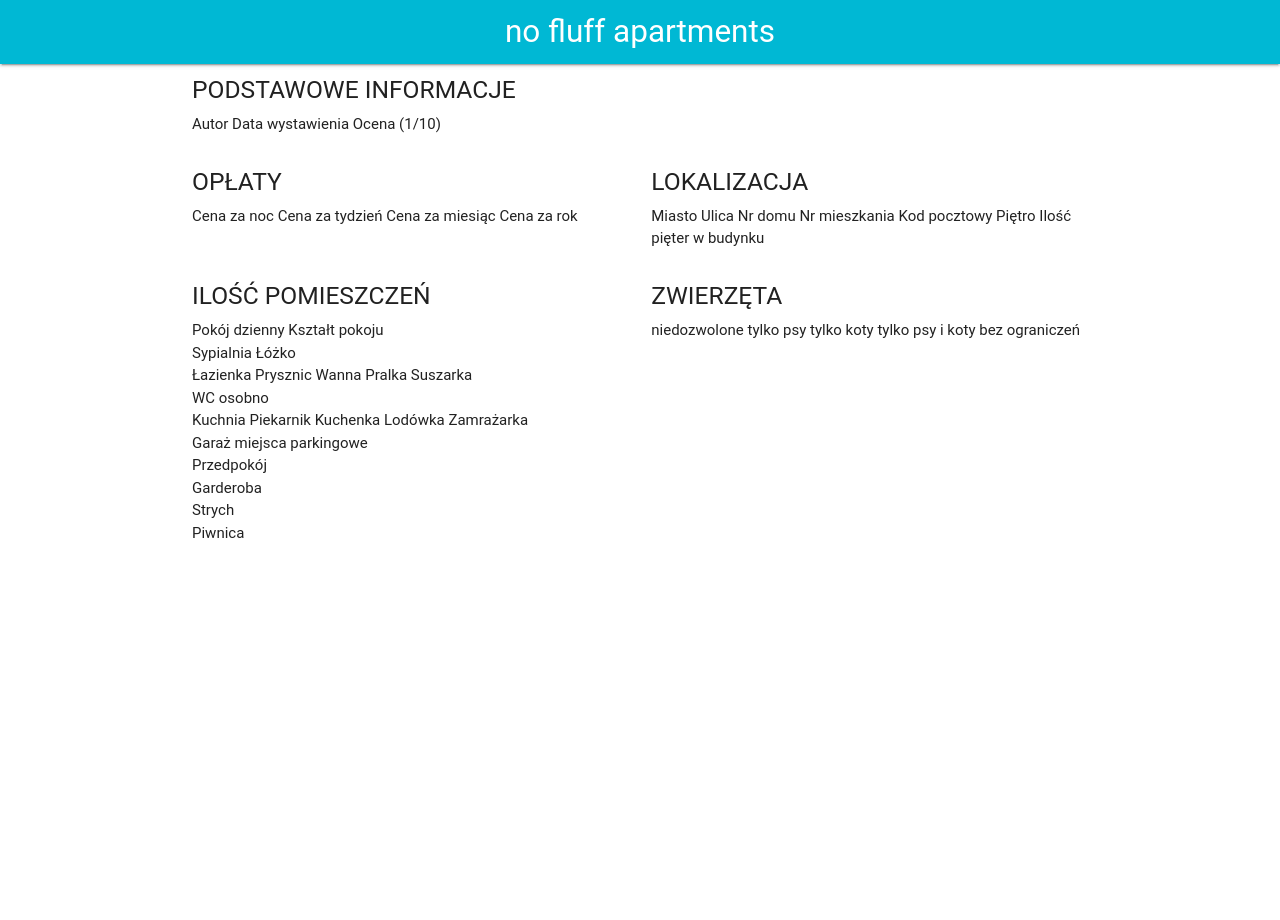
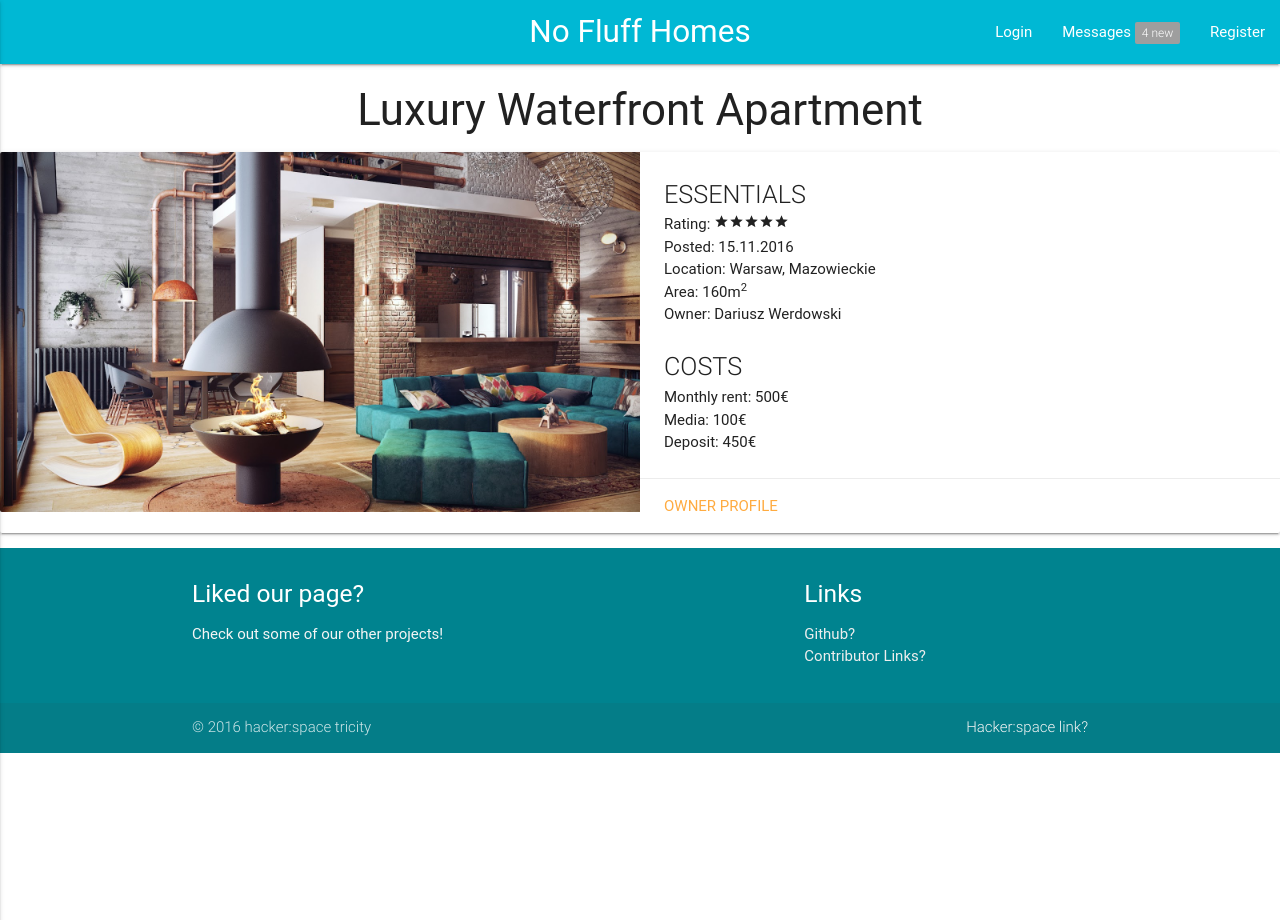
Before and after one commit to hspsh/domki, a Django app: template app/templates/app/apartment.html in a window 1280 px wide. Run offline with Django 3.2, Linux system fonts and the light colour scheme; the template is opened without the code that fills it, so the values that code supplies are empty; some libraries are stand-ins or nearby versions; some web fonts are replaced.

Commit message:
Added basic single apartment view

```diff
--- a/app/templates/app/apartment.html
+++ b/app/templates/app/apartment.html
@@ -1,102 +1,112 @@
+{% load staticfiles %}
+<!DOCTYPE html>
 <html>
     <head>
         <meta charset="UTF-8">
-	    <meta name="description" content="No fluff apartments">
-	    <meta name="keywords" content="">
         <title>No Fluff Apartments</title>
+        <!--Let browser know website is optimized for mobile-->
         <meta name="viewport" content="width=device-width, initial-scale=1.0, minimum-scale=1.0">
-	    <link rel="stylesheet" href="styles/style.css">
+        <!--Import Google Icon Font-->
+        <link href="http://fonts.googleapis.com/icon?family=Material+Icons" rel="stylesheet">
+        <!--Import minimized materialize.css-->
         <link rel="stylesheet" href="https://cdnjs.cloudflare.com/ajax/libs/materialize/0.97.7/css/materialize.min.css">
+        <!--Import material icons-->
+        <link href="https://fonts.googleapis.com/icon?family=Material+Icons" rel="stylesheet">
+        <!-- Link custom css -->
+        <link rel="stylesheet" href="{% static 'css/style.css' %}">
     </head>
+
     <body>
+        <!-- Navigation bar with options dependent on device size-->
         <div>
             <nav>
                 <div class="nav-wrapper cyan accent-4">
-		      <a href="#" class="brand-logo center">no fluff apartments</a>
+                    <a href="" class="brand-logo center ">No Fluff Homes</a>
+
+                    <!-- Large device version-->
+                    <ul id="nav-mobile" class="right hide-on-med-and-down">
+                        <li><a href="">Login</a></li>
+                        <li><a href="">Messages<span class="new badge grey">4</span></a></li>
+                        <li><a href="">Register</a></li>
+                    </ul>
+
+                    <!-- Med and small device version -->
+                    <ul id="nav-mobile" class="right hide-on-lar">
+                        <!-- Size of menu icon adjusted through style, font-size property -->
+                        <li><a href="#" data-activates="slide-out" class="button-collapse"><i class="material-icons" style="font-size: 2em">menu</i></a></li>
+                    </ul>
                 </div>
             </nav>
         </div>
-		<div class="container">
-			<div class="row">
-				<div class="col m12 s12">
-					<h5>PODSTAWOWE INFORMACJE</h5>
-					<span>Autor</span>
-					<span>Data wystawienia</span>
-					<span>Ocena (1/10)</span>
+
+        <!-- Side-navigation menu for mid and small devices-->
+        <ul id="slide-out" class="side-nav">
+            <li></li>
+            <li><a href="#!"><i class="material-icons">menu</i>What do you want to do?</a></li>
+            <li><a href="#!">Log in</a></li>
+            <li><div class="divider"></div></li>
+            <li><a class="subheader">Register</a></li>
+            <li><a class="waves-effect" href="#!">Messages<span class="new badge cyan accent-4">4</span></a></li>
+        </ul>
+
+        <!-- Individual Apartment info -->
+        <div class="col s12 m7">
+		    <h3 class="center-align">Luxury Waterfront Apartment</h3>
+		    <div class="card horizontal">
+			    <div class="card-image">
+			        <img src="{% static "images/nice_apartment-2.jpg" %}">
+			    </div>
+			    <div class="card-stacked">
+			        <div class="card-content">
+			          	<p class="flow-text">ESSENTIALS</p>
+			          	<p>Rating: <i class="tiny material-icons">star</i><i class="tiny material-icons">star</i><i class="tiny material-icons">star</i><i class="tiny material-icons">star</i><i class="tiny material-icons">star</i></p>
+			          	<p>Posted: 15.11.2016</p>
+			          	<p>Location: Warsaw, Mazowieckie</p>
+			          	<p>Area: 160m<sup>2</sup></p>
+			          	<p>Owner: Dariusz Werdowski</p>
+			          	<br/>
+			          	<p class="flow-text">COSTS</p>
+			          	<p>Monthly rent: 500€</p>
+			          	<p>Media: 100€</p>
+			          	<p>Deposit: 450€</p>
+			        </div>
+			        <div class="card-action">
+			          	<a href="#">OWNER PROFILE</a>
 			        </div>
 			    </div>
-			<div class="row">
-				<div class="col m6 s12">
-					<h5>OPŁATY</h5>
-					<span>Cena za noc</span>
-					<span>Cena za tydzień</span>
-					<span>Cena za miesiąc</span>
-					<span>Cena za rok</span>
-				</div>
-				<div class="col m6 s12">
-					<h5>LOKALIZACJA</h5>
-					<span>Miasto</span>
-					<span>Ulica</span>
-					<span>Nr domu</span>
-					<span>Nr mieszkania</span>
-					<span>Kod pocztowy</span>
-					<span>Piętro</span>
-					<span>Ilość pięter w budynku</span>
-				</div>
-			</div>
-			<div class="row">
-				<div class="col m6 s12">
-					<h5>ILOŚĆ POMIESZCZEŃ</h5>
-					<div>Pokój dzienny
-						<span>Kształt pokoju</span>
-					</div>
-					<div>Sypialnia
-						<span>Łóżko</span>
-					</div>
-					<div>Łazienka
-						<span>Prysznic</span>
-						<span>Wanna</span>
-						<span>Pralka</span>
-						<span>Suszarka</span>
-					</div>
-					<div>WC osobno
-					</div>
-					<div>Kuchnia
-						<span>Piekarnik</span>
-						<span>Kuchenka</span>
-						<span>Lodówka</span>
-						<span>Zamrażarka</span>
-					</div>
-					<div>Garaż
-						<span>miejsca parkingowe</span>
-					</div>
-					<div>Przedpokój</div>
-					<div>Garderoba</div>
-					<div>Strych</div>
-					<div>Piwnica</div>
-				</div>
-				<div class="col m6 s12">
-					<h5>ZWIERZĘTA</h5>
-					<span>niedozwolone</span>
-					<span>tylko psy</span>
-					<span>tylko koty</span>
-					<span>tylko psy i koty</span>
-					<span>bez ograniczeń</span>
-				</div>
-			</div>
-			<div class="row">
-				<div class="col m6 s12">
-					<h5></h5>
-				</div>
-				<div class="col m6 s12">
-				</div>
-			</div>
-			<div class="row">
-				<div class="col m12 s12">
 		    </div>
 		 </div>
 
+        <!-- Footer -->
+        <footer class="page-footer cyan darken-3">
+            <div class="container">
+                <div class="row">
+                    <div class="col l6 s12">
+                        <h5 class="white-text">Liked our page?</h5>
+                        <p class="grey-text text-lighten-4">Check out some of our other projects!</p>
                     </div>
+                    <div class="col l4 offset-l2 s12">
+                        <h5 class="white-text">Links</h5>
+                        <ul>
+                            <li><a class="grey-text text-lighten-3" href="#!">Github?</a></li>
+                            <li><a class="grey-text text-lighten-3" href="#!">Contributor Links?</a></li>
+                        </ul>
+                    </div>
+                </div>
+            </div>
+            <div class="footer-copyright">
+                <div class="container">
+                    © 2016 hacker:space tricity
+                    <a class="grey-text text-lighten-4 right" href="#!">Hacker:space link?</a>
+                </div>
+            </div>
+        </footer>
+
     </body>
-	<script src="https://cdnjs.cloudflare.com/ajax/libs/materialize/0.97.7/js/materialize.min.js"></script>
+    <!-- Link to minified jQuery library-->
+    <script type="text/javascript" src="{% static 'js/jquery-3.1.0.min.js' %}"> </script>
+    <!-- Link to materialize.css javascript (must be linked after jQuery)-->
+    <script type="text/javascript" src="{% static 'js/materialize.min.js' %}"> </script>
+    <!-- Link to customized jS script-->
+    <script type="text/javascript" src="{% static 'js/script.js' %}"> </script>
 </html>
--- a/app/urls.py
+++ b/app/urls.py
@@ -4,4 +4,5 @@ from . import views
 # We are adding a URL called /home
 urlpatterns = [
     url(r'^$', views.index, name='index'),
+    url(r'^apartment$', views.apartment, name='apartment'),
 ]
--- a/app/views.py
+++ b/app/views.py
@@ -3,3 +3,6 @@ from django.shortcuts import render
 # Create your views here.
 def index (request):
     return render(request,'app/index.html')
+
+def apartment (request):
+    return render(request,'app/apartment.html')
```
Also changed, not shown: app/templates/app/apartment_by_Basia.html (added, +102 -0 lines), app/static/images/nice_apartment-2.jpg (added), app/static/images/nice_apartment.jpg (added). Lines whose indentation alone changed are shown as unchanged.
